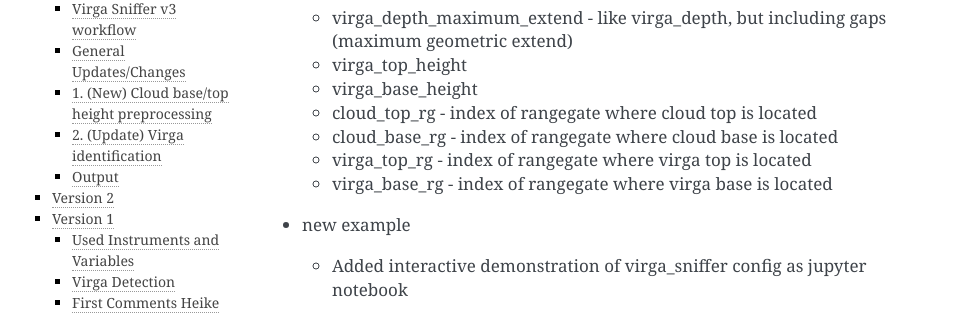
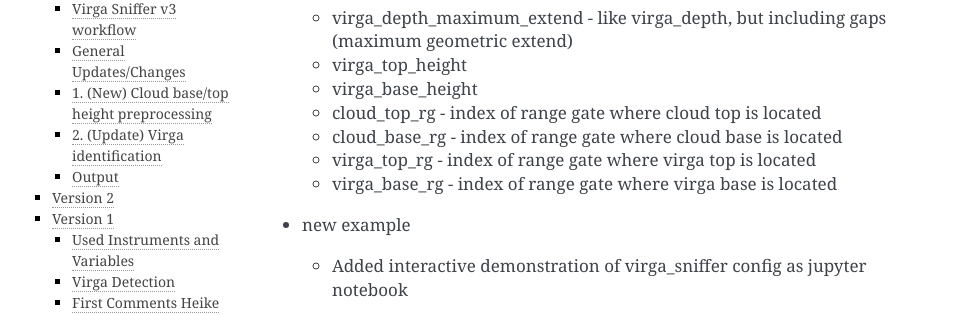
Before and after one commit to remsens-lim/virga_sniffer, a Sphinx documentation site: the page built from docs/changelog.md, in a window 1280 px wide and 900 px high, scrolled down 692 px. Shown: the part 159-474 px from the top of the window, without its empty margins (148-1107 px from the left). Built offline with Sphinx 7.4.7, drawn with Linux system fonts in a browser that asks for light colours.

Commit message:
Replace rangegate by range gate

```diff
--- a/ChangeLog.md
+++ b/ChangeLog.md
@@ -24,10 +24,10 @@
     * virga_depth_maximum_extend - like virga_depth, but including gaps (maximum geometric extend)
     * virga_top_height
     * virga_base_height
-    * cloud_top_rg - index of rangegate where cloud top is located
-    * cloud_base_rg  - index of rangegate where cloud base is located
-    * virga_top_rg - index of rangegate where virga top is located
-    * virga_base_rg  - index of rangegate where virga base is located
+    * cloud_top_rg - index of range gate where cloud top is located
+    * cloud_base_rg  - index of range gate where cloud base is located
+    * virga_top_rg - index of range gate where virga top is located
+    * virga_base_rg  - index of range gate where virga base is located
 * new example
   * Added interactive demonstration of virga_sniffer config as jupyter notebook
 * Changes in default configuration
```
Also changed, not shown: docs/config.md (+1 -1 lines).
